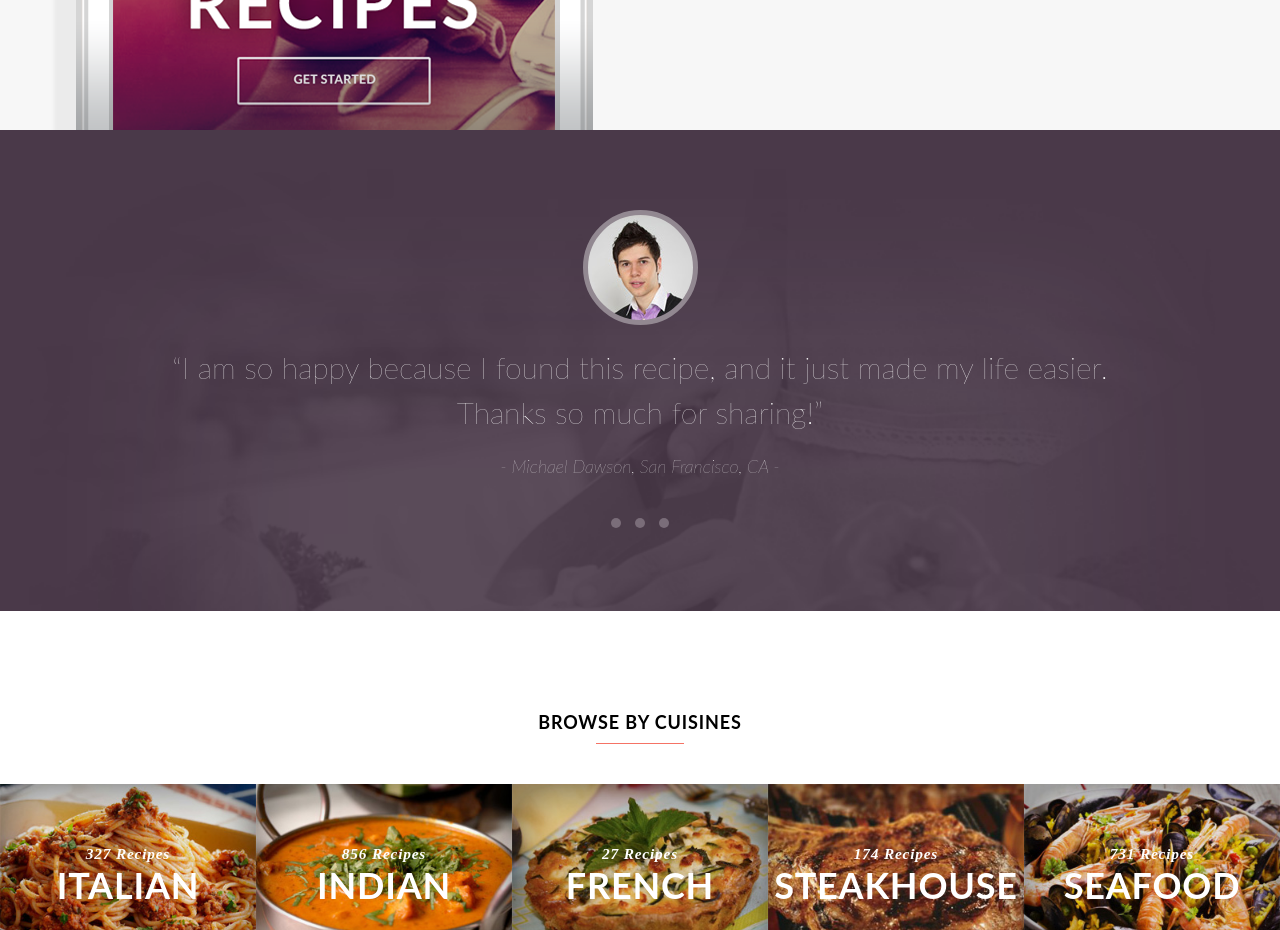
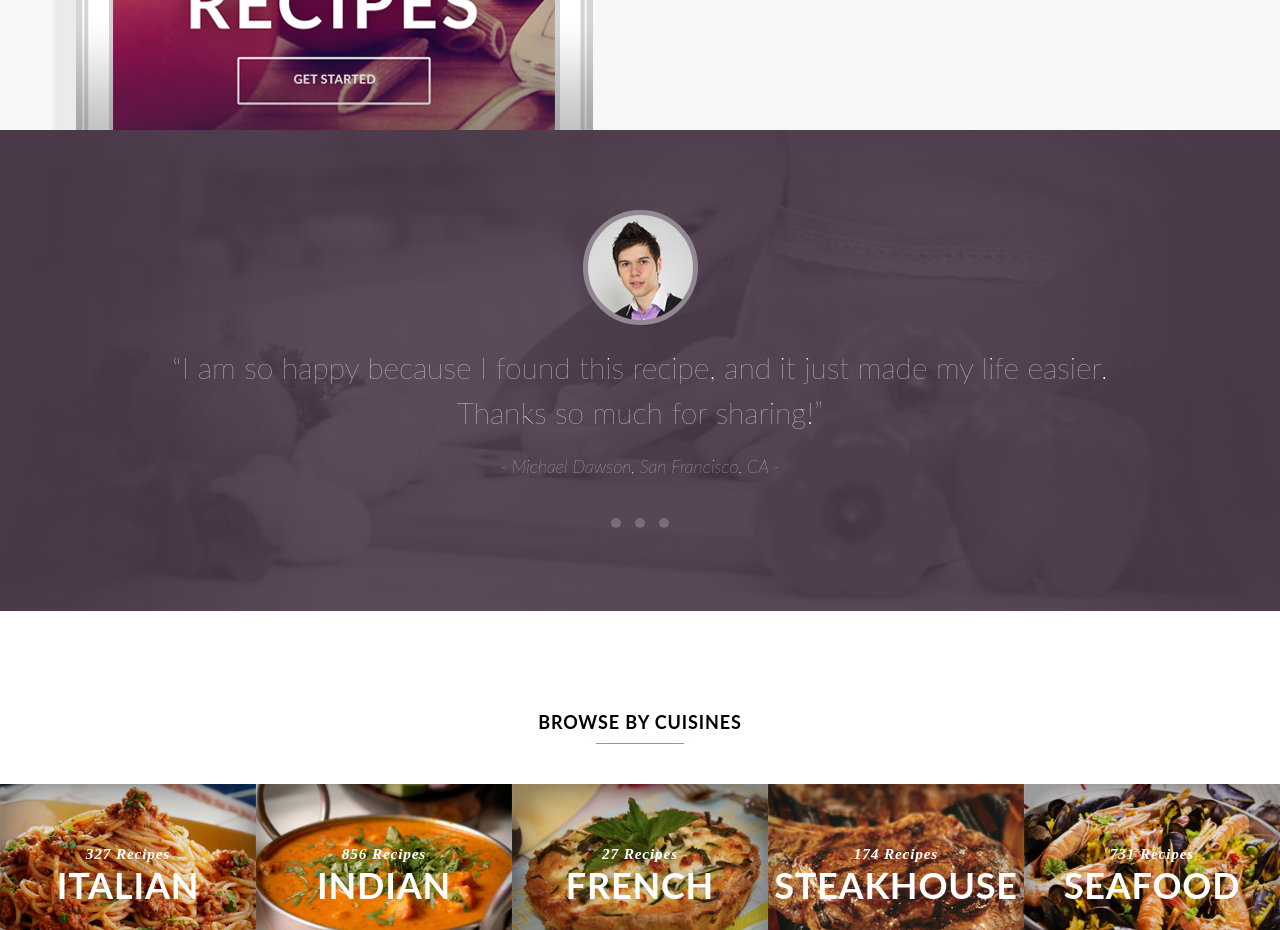
Before and after one commit to slobodianukruslan/home-task-06, a plain HTML site: page index.html in a window 1280 px wide. Shown: the part 2120-3050 px from the top of the page. Drawn offline with Linux system fonts and the light colour scheme; a web font is replaced by a local one.

Commit message:
move position bg section 3

```diff
--- a/styles/style.css
+++ b/styles/style.css
@@ -311,7 +311,7 @@ header {
 /*______Секція 3______*/
 
 .section3 {
-	background: url(../img/bg-section-3.png) no-repeat 50% / cover #4a3949;
+	background: url(../img/bg-section-3.png) no-repeat 50% 100%  / cover #4a3949;
 	text-align: center;
 	color: #fff;
 	padding: 80px 0;
```
